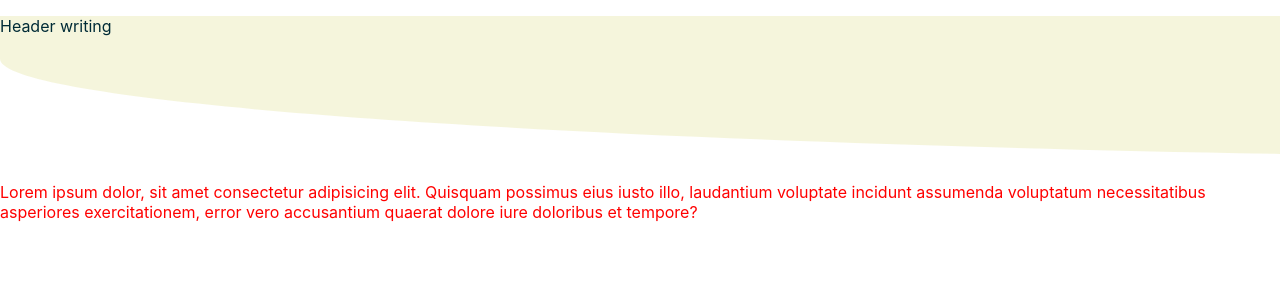
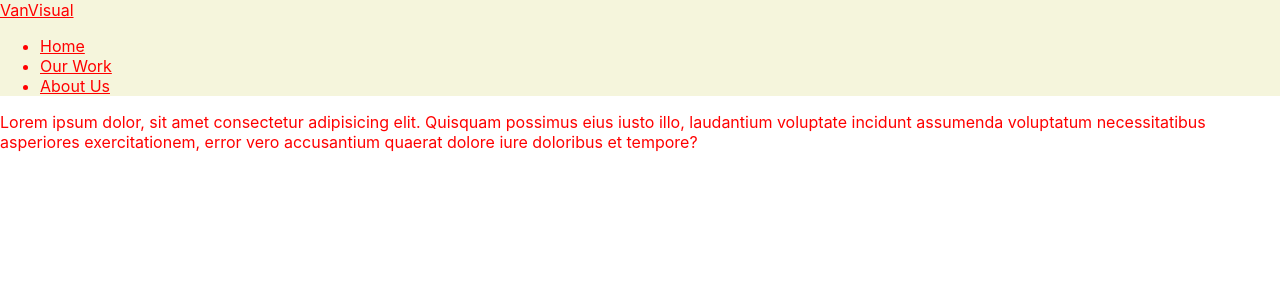
Before and after one commit to vanvisual/teamsite-frontend, a React (Create React App) app: page / in a window 1280 px wide. Shown: the top 300 px of the page. Built offline with nearby package versions, Linux system fonts and the light colour scheme.

Commit message:
add navlink.

```diff
--- a/src/Components/Header/Header.jsx
+++ b/src/Components/Header/Header.jsx
@@ -1,15 +1,29 @@
 import './Header.scss';
+import { Link, NavLink } from 'react-router-dom';
 
 export default function Header() {
   return (
     <div id='header'>
-      <p className='navbar'>Header writing</p>
-
-      <div className="custom-shape-divider-bottom-1689659056">
-        <svg data-name="Layer 1" xmlns="http://www.w3.org/2000/svg" viewBox="0 0 1200 120" preserveAspectRatio="none">
-          <path d="M600,112.77C268.63,112.77,0,65.52,0,7.23V120H1200V7.23C1200,65.52,931.37,112.77,600,112.77Z" className="shape-fill"></path>
-        </svg>
-      </div>
+      <Link id="headerlogo" to={"/"}>VanVisual</Link>
+      <nav>
+        <ul className='navbar'>
+          <li className='navbar__item'>
+            <NavLink to="/" activeclassname="active">
+              Home
+            </NavLink>
+          </li>
+          <li className='navbar__item'>
+            <NavLink to="/projects/" activeclassname="active">
+              Our Work
+            </NavLink>
+          </li>
+          <li className='navbar__item'>
+            <NavLink to="/contact" activeclassname="active">
+              About Us
+            </NavLink>
+          </li>
+        </ul>
+      </nav>
 
 
     </div>
```
